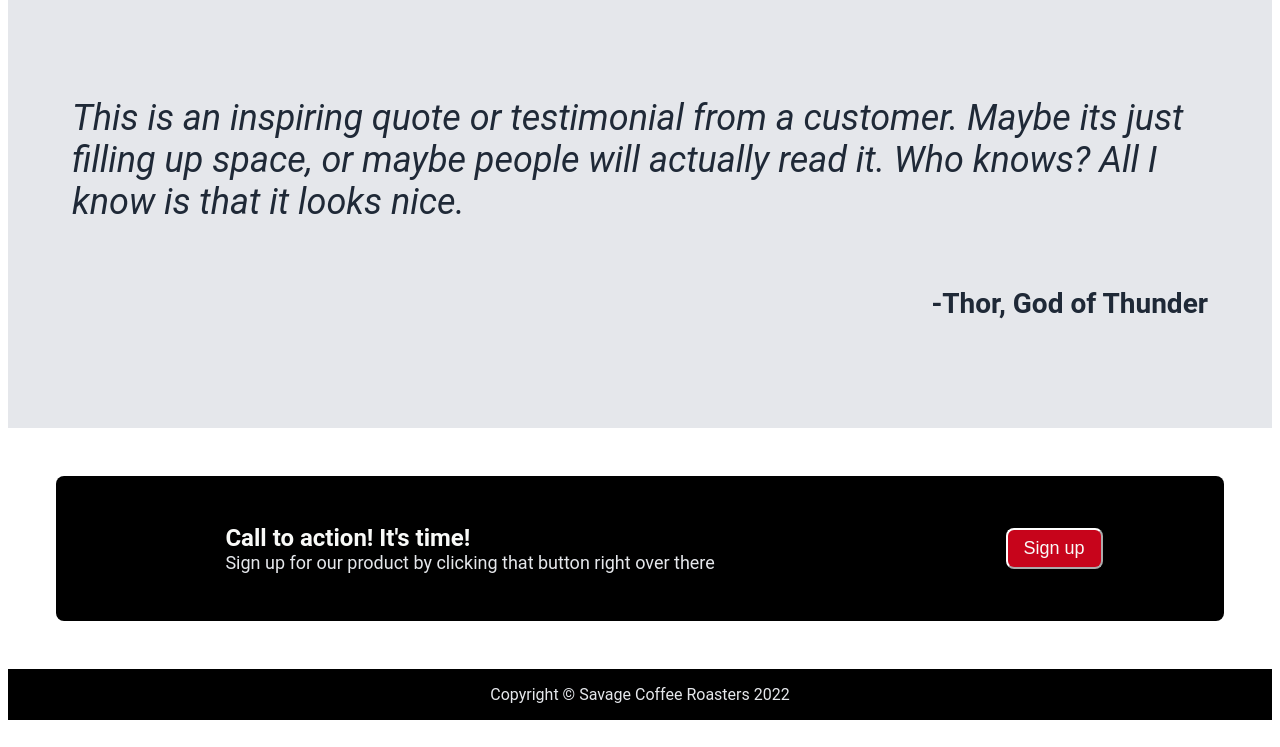
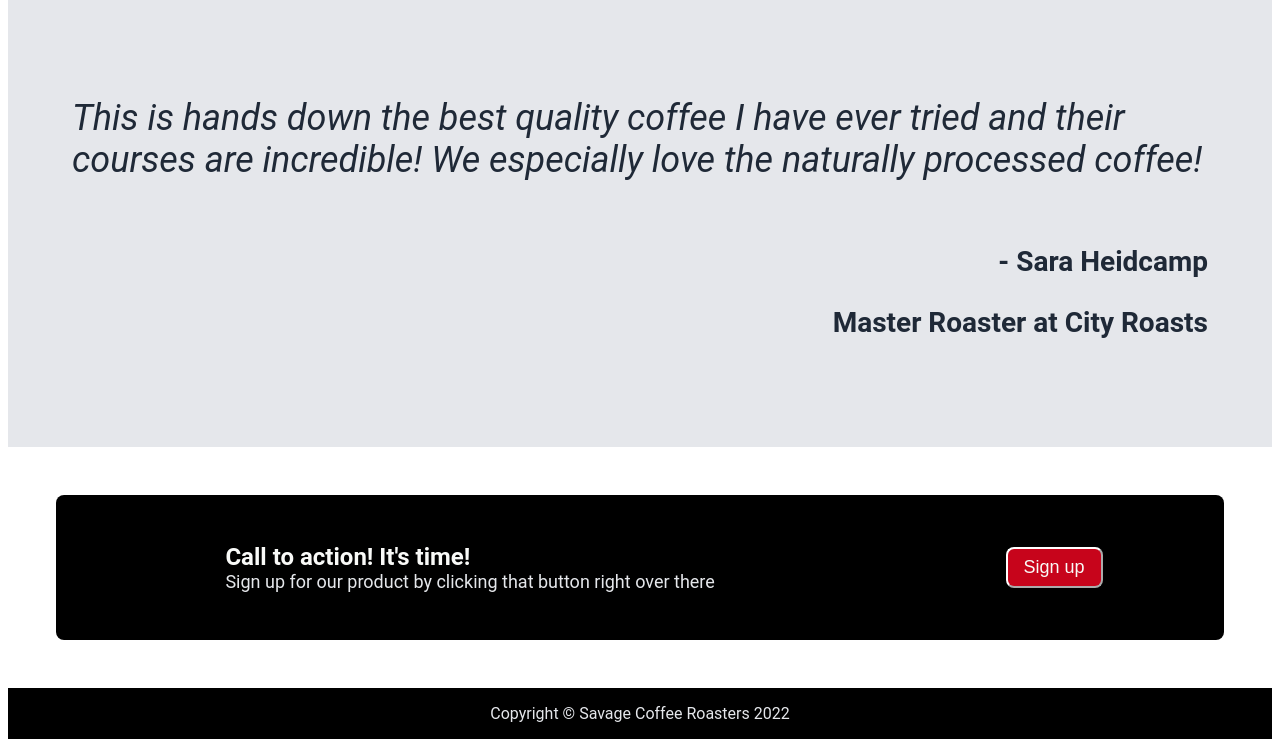
Before and after one commit to mine9607/CoffeeShop, a plain HTML site: page index.html in a window 1280 px wide. Shown: the part 976-1723 px from the top of the page. Drawn offline with Linux system fonts and the light colour scheme; files whose address does not match are found by name.

Commit message:
Added new text to html

```diff
--- a/index.html
+++ b/index.html
@@ -46,11 +46,12 @@
     </div>
     <div class="testimonial">
         <div class="quote">
-            <p>This is an inspiring quote or testimonial from a customer.  Maybe its just filling up
-            space, or maybe people will actually read it.  Who knows?  All I know is that it looks nice.</p>
+            <p>This is hands down the best quality coffee I have ever tried and their courses are incredible!
+            We especially love the naturally processed coffee!</p>
         </div>
         <div class="author">
-            <p>-Thor, God of Thunder</p>
+            <p>- Sara Heidcamp</p>
+            <p>Master Roaster at City Roasts</p>
         </div>
     </div>
     <div class="container4">
```
